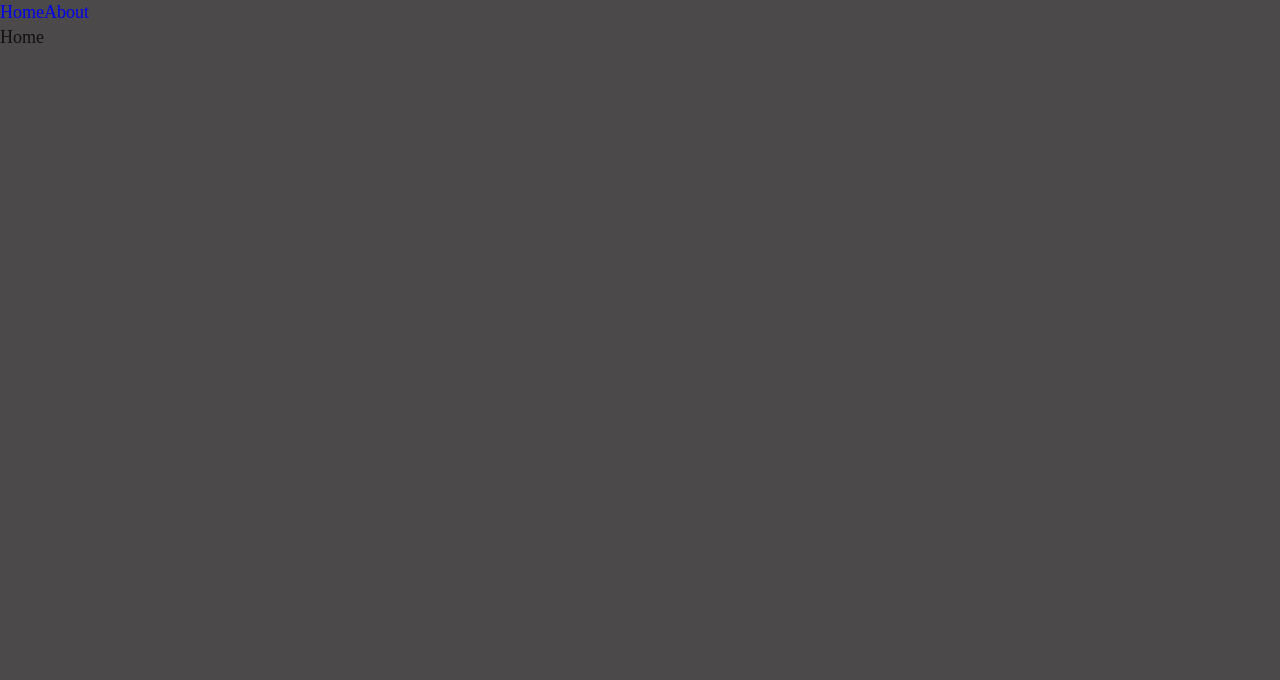
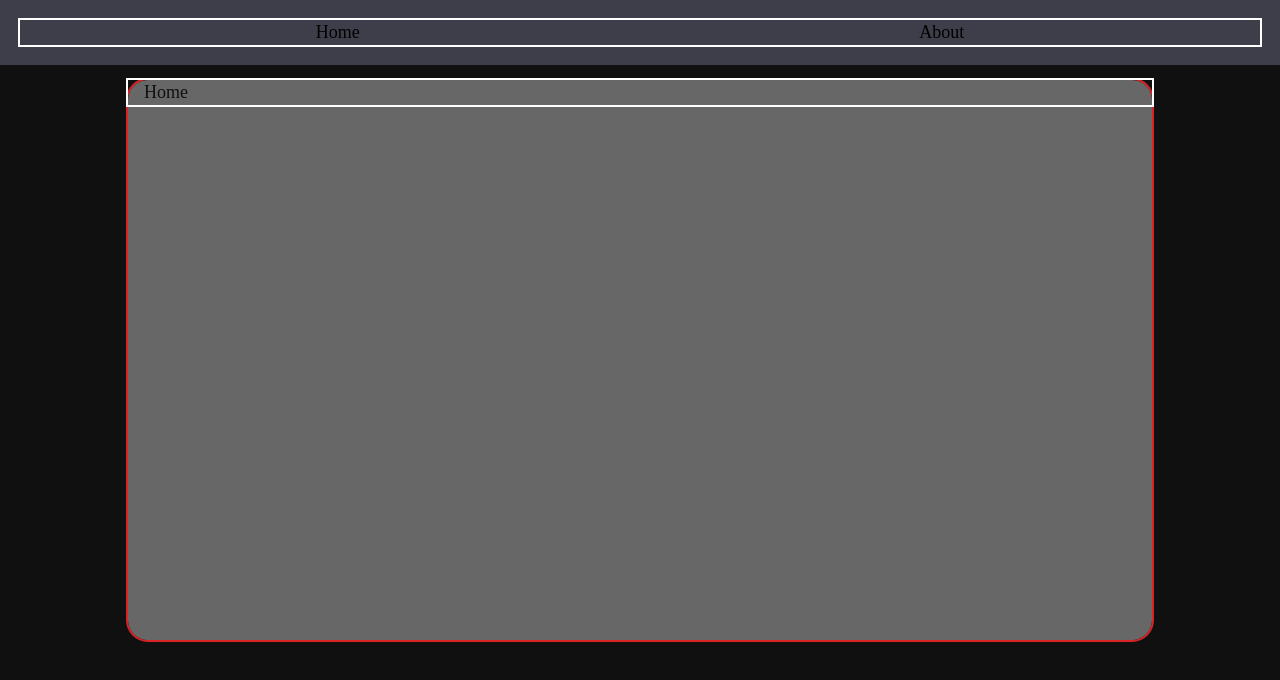
Before and after one commit to EvansTrein/BlockbusterVHS, a Vue app in the folder frontend/: page / in a window 1280 px wide. Shown: the top 680 px of the page. Built offline with nearby package versions, Linux system fonts and the light colour scheme.

Commit message:
minor update

```diff
--- a/frontend/src/App.vue
+++ b/frontend/src/App.vue
@@ -1,9 +1,13 @@
 <template>
-  <Header />
-  <main>
-    <router-view />
-  </main>
-  <Footer />
+  <div class="wapper">
+    <Header />
+    <main class="wrapper-content">
+      <div class="container">
+        <router-view />
+      </div>
+    </main>
+    <Footer />
+  </div>
 </template>
 
 <script setup lang="ts">
--- /dev/null
+++ b/frontend/src/assets/common/_common.scss
@@ -0,0 +1 @@
+@use "./navbar.scss"
--- /dev/null
+++ b/frontend/src/assets/common/navbar.scss
@@ -0,0 +1,33 @@
+@use "./../vars";
+
+.navbar {
+  position: fixed;
+  top: 0;
+  left: 0;
+  right: 0;
+  z-index: 99;
+  padding: 20px;
+  background-color: vars.$navBarColor;
+}
+
+.navbar-content {
+  display: flex;
+  align-items: center;
+  justify-content: space-around;
+
+	a {
+    color: black;
+
+    &:visited {
+      color: black;
+    }
+
+    &:active {
+      color: black;
+    }
+
+    &:hover {
+      color: green;
+    }
+  }
+}
--- a/frontend/src/assets/main.scss
+++ b/frontend/src/assets/main.scss
@@ -1,5 +1,6 @@
-@use './vars';
-@use './reset';
+@use "./vars";
+@use "./reset";
+@use "./common/common";
 
 html {
   line-height: vars.$mainLineHeight;
@@ -25,5 +26,49 @@ body {
   -moz-osx-font-smoothing: grayscale;
   margin: 0;
   padding: 0;
-  background-color: #4b4949;
+  background-color: vars.$mainFontColor;
 }
+
+.wrapper {
+  display: flex;
+  flex-direction: column;
+  min-height: 100vh;
+  margin: 0 auto;
+	border: white solid 2px;
+}
+
+.wrapper-content {
+	display: flex;
+  flex-direction: column;
+  min-height: 70vh;
+	width: 80%;
+	margin: 0 auto;
+	margin-top: 5rem; // nav bar fixed
+	outline: rgb(216, 36, 36) solid 2px;  // !!debug!!
+	border-radius: 20px;
+	background-color: rgb(104, 103, 103); // !!debug!!
+}
+
+.container {
+	position: relative;
+  flex: 0 0 auto;
+  margin: 0 auto;
+  width: 100%;
+	outline: white solid 2px;  // !!debug!!
+  max-width: vars.$lgDesktopWidth;
+  @media screen and (max-width: vars.$lgDesktopWidth) {
+    padding: 0 16px;
+  }
+  @media screen and (max-width: vars.$smDesktopWidth) {
+    max-width: vars.$tableWidth;
+  }
+  @media screen and (max-width: vars.$tableWidth) {
+    max-width: vars.$smTableWidth;
+  }
+  @media screen and (max-width: vars.$smTableWidth) {
+    max-width: vars.$phoneWidth;
+  }
+  @media screen and (max-width: vars.$phoneWidth) {
+    max-width: vars.$smPhoneWidth;
+  }
+}
--- a/frontend/src/assets/vars.scss
+++ b/frontend/src/assets/vars.scss
@@ -2,37 +2,18 @@
 // $mainFont                : 'Montserrat', Helvetica, Arial, sans-serif;
 
 // Size
-$mainFontColor           : #101010;
-$mainFontSize            : 18px;
-$mainFontWeight          : 400;
-$mainLineHeight          : 1.4;
+$mainFontColor: #101010;
+$mainFontSize: 18px;
+$mainFontWeight: 400;
+$mainLineHeight: 1.4;
 
-$lgDesktopWidth          : 1400px;
-$desktopWidth            : 1280px;
-$smDesktopWidth          : 1024px;
-$tableWidth              : 768px;
-$smTableWidth            : 640px;
-$phoneWidth              : 480px;
-$smPhoneWidth            : 320px;
+$lgDesktopWidth: 1400px;
+$desktopWidth: 1280px;
+$smDesktopWidth: 1024px;
+$tableWidth: 768px;
+$smTableWidth: 640px;
+$phoneWidth: 480px;
+$smPhoneWidth: 320px;
 
 // Main color
-$default-color           : #ffffff;
-$primary-color           : #444ce0;
-$success-color           : #26de81;
-$danger-color            : #fc5c65;
-$warning-color           : #fed330;
-$light-color             : #999999;
-$purple-color            : #8854d0;
-$purple-color-100        : #aa8ad6;
-
-// Neutral Color
-$neutral-primary         : #303133;
-$neutral-regular         : #606266;
-$neutral-secondary       : #909399;
-$neutral-placeholder     : #C0C4CC;
-
-// Border Color
-$border-base             : #DCDFE6;
-$border-light            : #E4E7ED;
-$border-lighter          : #EBEEF5;
-$border-lightex          : #F2F6FC;
+$navBarColor: rgb(61, 62, 73);
--- a/frontend/src/components/Header.vue
+++ b/frontend/src/components/Header.vue
@@ -1,7 +1,13 @@
 <template>
   <nav>
-    <router-link to="/">Home</router-link>
-    <router-link to="/about">About</router-link>
+    <div class="navbar">
+      <div class="container">
+        <div class="navbar-content">
+          <router-link to="/">Home</router-link>
+          <router-link to="/about">About</router-link>
+        </div>
+      </div>
+    </div>
   </nav>
 </template>
 
--- a/frontend/src/pages/home.vue
+++ b/frontend/src/pages/home.vue
@@ -2,9 +2,6 @@
   <h1>Home</h1>
 </template>
 
-<script setup lang="ts">
+<script setup lang="ts"></script>
 
-</script>
-
-<style scoped>
-</style>
+<style scoped></style>
```
Also changed, not shown: frontend/src/services/api.ts (added).
